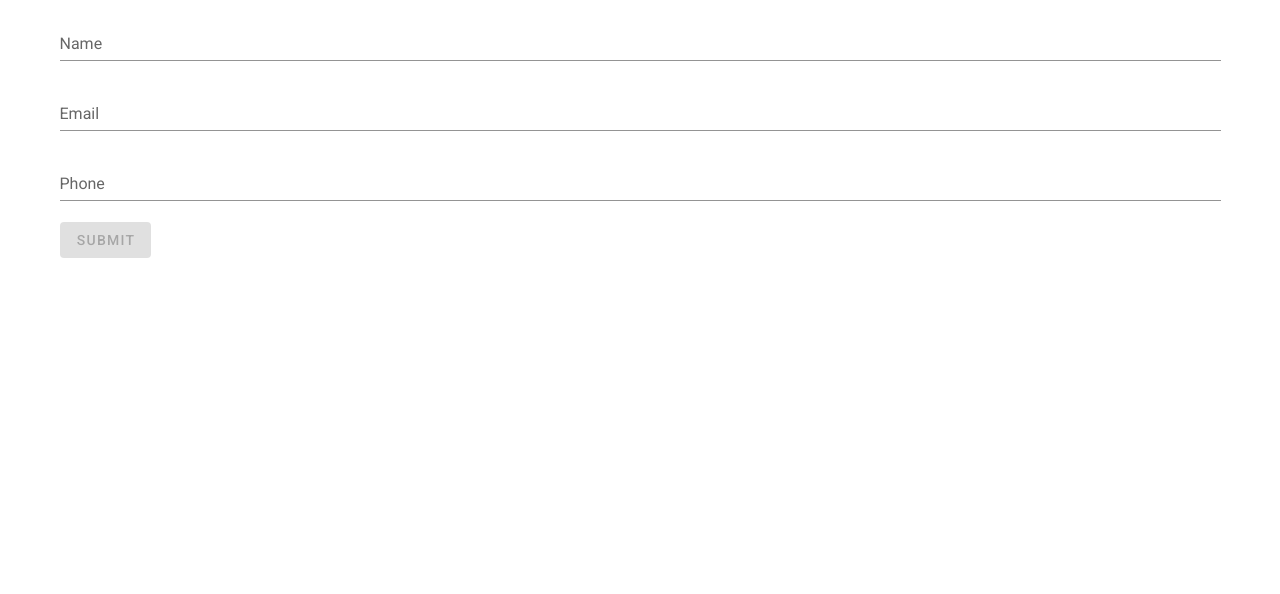
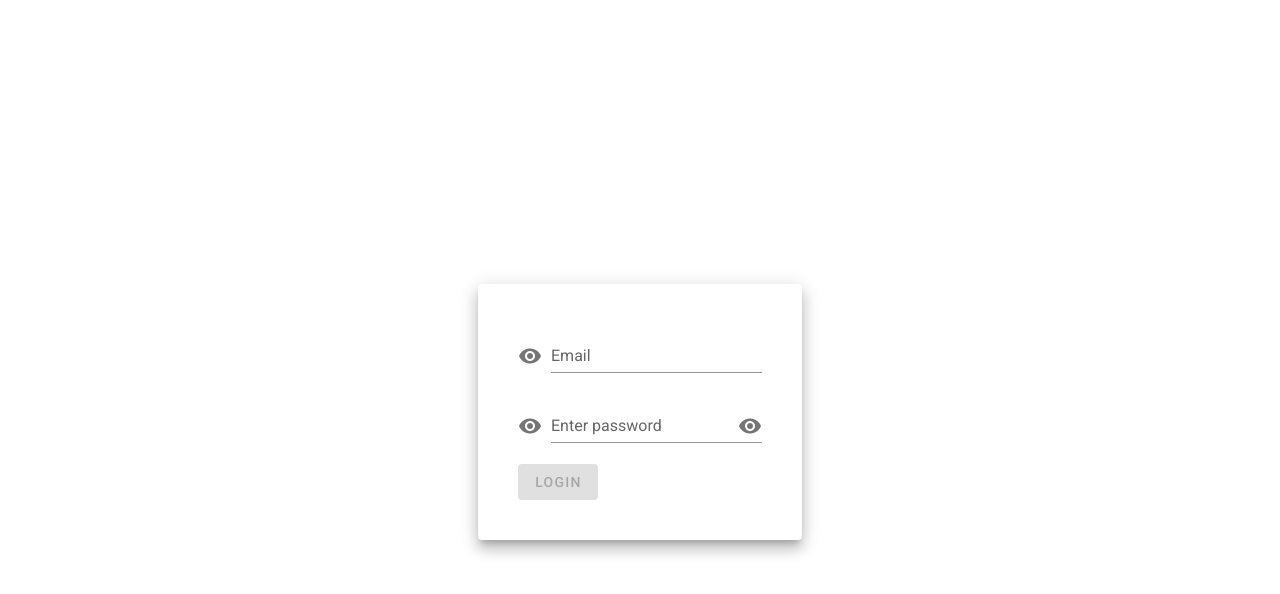
Before and after one commit to NicolasB2/UserManagement, a Vue app in the folder usermanagement/: page / in a window 1280 px wide. Shown: the top 594 px of the page. Built offline with nearby package versions, Linux system fonts and the light colour scheme.

Commit message:
Added login

```diff
--- a/usermanagement/package.json
+++ b/usermanagement/package.json
@@ -8,13 +8,16 @@
     "lint": "vue-cli-service lint"
   },
   "dependencies": {
+    "@fortawesome/vue-fontawesome": "^2.0.0",
     "axios": "^0.20.0",
     "core-js": "^3.6.5",
     "vue": "^2.6.11",
+    "vue-password-strength-meter": "^1.7.2",
     "vue-router": "^3.4.7",
     "vue-the-mask": "^0.11.1",
     "vuetify": "^2.2.11",
-    "vuex": "^3.5.1"
+    "vuex": "^3.5.1",
+    "zxcvbn": "^4.4.2"
   },
   "devDependencies": {
     "@vue/cli-plugin-babel": "~4.5.0",
--- a/usermanagement/src/components/login.vue
+++ b/usermanagement/src/components/login.vue
@@ -1,54 +1,71 @@
 <template>
-  <div class = "form-wrapper">
-      <v-form v-model="valid">
-          <v-text-field label="Name" required :rules="nameRules" v-model="name"></v-text-field>
-          <v-text-field label="Email" required :rules="emailRules" v-model.lazy="email"></v-text-field>
-          <v-text-field label="Phone" required :rules="phoneRules"  v-model="phone"></v-text-field>
-          <v-btn @click="submit" :disabled="!valid">Submit</v-btn>
-      </v-form>
-  </div>
+    <div id = "login">
+        <v-flex  class="vux-center">
+            <div class = "login-form" >
+            <v-card elevation="10" class = "form-wrapper">
+                <v-form v-model="valid">
+                    <v-text-field prepend-icon="mdi-eye" label="Email" required :rules="emailRules" v-model.lazy="email"></v-text-field>
+                    <v-text-field prepend-icon="mdi-eye"
+                        autocomplete="current-password"
+                        :value="password"
+                        label="Enter password"
+                        :append-icon="value ? 'mdi-eye' : 'mdi-eye-off'"
+                        @click:append="() => (value = !value)"
+                        :type="value ? 'password' : 'text'"
+                        :rules="passwordRule"
+                        :v-model="password"
+                    ></v-text-field>
+                    <v-btn to="/home" :disabled="!valid">Login</v-btn>
+                </v-form>
+            </v-card>
+            </div>
+        </v-flex>
+    </div>
 </template>
 
 <script>
-//import { mask } from 'vue-the-mask';
 
 export default {
-    directives:{
-        //mask,
-    },
 
     data(){
         return{
-            name:"",
             email:"",
-            phone:"",
+            password: "",
+            value: true,
             submitted:false,
             valid:false,
-            nameRules: [
-                (name) => !!name || "Name is required",
-                (name) => name.length > 2 || "Name is too short",
-            ],
             emailRules: [
                 (email) => !!email || "Email is required",
                 (email) => /^\w+([.-]?\w+)*@\w+([.-]?\w+)*(\.\w{2,3})+$/.test(email) || "Email is invalid",
             ],
-            phoneRules: [
-                (phone) => !!phone || "Phone is required",
-                (phone) => phone.length >=7 || "Phone is too short",
-            ]
-        }
-    },
-    methods: {
-        submit(){
-            this.submitted=true,
-            console.log("Name",this.name,"Phone",this.phone,"Name",this.email)
+            passwordRule: [
+                (Password) => !!Password || "password is required",
+                (Password) => Password.length >=7 || "Password is too short",
+            ],
+            rules: {
+                required: value => !!value || "Required.",
+                password: value => {
+                    const pattern = /^(?=.*[a-z])/;
+                    return (
+                        pattern.test(value) ||
+                        "Min. 8 characters with at least one capital letter, a number and a special character."
+                    );
+                }
+            }
         }
     }
 }
 </script>
 
 <style scoped>
-    .form-wrepper{
+    .form-wrapper{
         padding:40px;
+        border-top:200px;
+    }
+    .login-form{
+        display: flex;
+        align-items: center;
+        justify-content: center;
+        height: 100vh;
     }
 </style>
```
Also changed, not shown: 1 other file (tests, documents, lock files or other folders).
